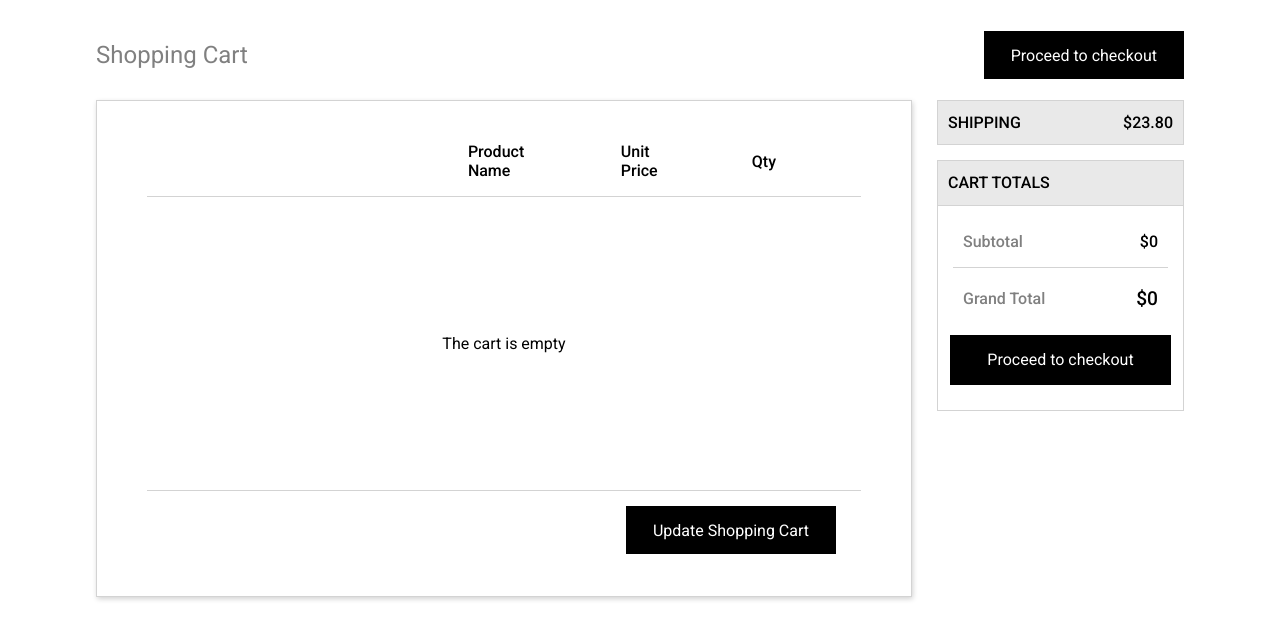
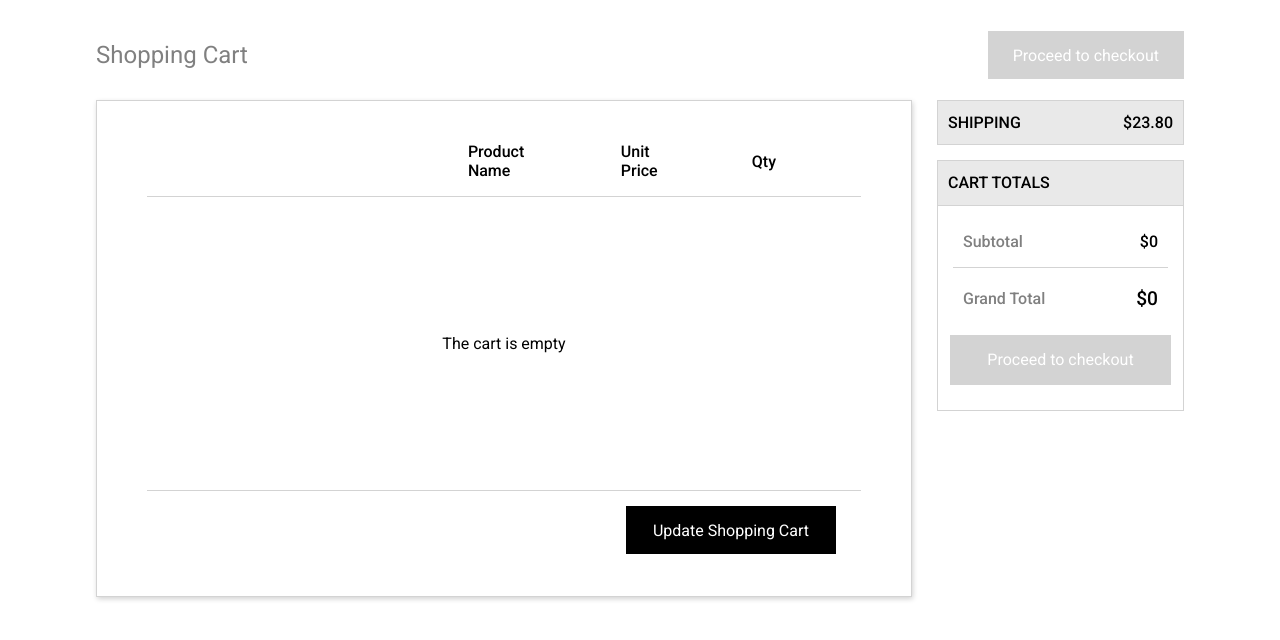
Before and after one commit to KajetanAugust/react-checkout-page, a React (Create React App) app: page / in a window 1280 px wide. Both pictures are taken after a click on the picture 162 px from the left and 343 px from the top of the page. Shown: the top 640 px of the page. Built offline with nearby package versions, Linux system fonts and the light colour scheme.

Commit message:
feat: added logic for "Proceed to checkout" buttons.
If quantity is 0 or the products are deleted from the cart the "Proceed to checkout" buttons are grayed out. When user tries to press them alert is shown informing that quantity is 0 or the cart is empty.

```diff
--- a/src/App.css
+++ b/src/App.css
@@ -156,8 +156,13 @@ button:hover {
 }
 
 .x-and-edit {
-  height: 30px;
-  width: 30px;
+  height: 25px;
+  width: 25px;
+  margin-left: 5px;
+}
+
+.x-and-edit:hover {
+  box-shadow: 0 0 5px var(--lightgray);
 }
 
 /*PRODUCT CARD FOOTER*/
--- a/src/Components/App.js
+++ b/src/Components/App.js
@@ -9,7 +9,7 @@ import CheckoutComplete from "./CheckoutComplete";
 
 class App extends Component {
     state= {
-        quantity: 2,
+        quantity: 1,
         unitPrice: 11.90,
         shipping: 23.80,
     }
@@ -29,6 +29,7 @@ class App extends Component {
                     <Fragment>
                         <Header
                             handleCheckout={this.handleCheckout}
+                            quantity={this.state.quantity}
                         />
                         <main className='main-wrapper'>
                             <ProductCard
--- a/src/Components/Header.js
+++ b/src/Components/Header.js
@@ -3,11 +3,25 @@ import { Link } from "react-router-dom";
 
 class Header extends Component {
 
+    noQuantityAlert = () => {
+        alert('Your cart is empty or products quantity is equal zero')
+    }
+
     render() {
+        const { quantity } = this.props
         return (
             <header>
                 <h1>Shopping Cart</h1>
-                <Link to='/checkout-complete'><button>Proceed to checkout</button></Link>
+                {
+                    quantity !== 0
+                        ?
+                        <Link to='/checkout-complete'><button>Proceed to checkout</button></Link>
+                        :
+                        <button
+                            style={{backgroundColor:'lightgray', border:'none', color:'white'}}
+                            onClick={this.noQuantityAlert}
+                        >Proceed to checkout</button>
+                }
             </header>
         );
     }
--- a/src/Components/ProductCard.js
+++ b/src/Components/ProductCard.js
@@ -74,6 +74,7 @@ class ProductCard extends Component {
                                         onClick={this.handleQuantIncrease}
                                     >+</button>
                                     <img
+                                        className='x-and-edit'
                                         src='images/edit-img.png'
                                         alt='edit button'
                                         onClick={this.handleQuantitySetting}
--- a/src/Components/ShippingAndTotal.js
+++ b/src/Components/ShippingAndTotal.js
@@ -2,6 +2,10 @@ import React, {Component} from 'react'
 import {Link} from "react-router-dom";
 
 class ShippingAndTotal extends Component {
+
+    noQuantityAlert = () => {
+        alert('Your cart is empty or products quantity is equal zero')
+    }
 
     render() {
         const { shipping, quantity, unitPrice } = this.props
@@ -10,7 +14,7 @@ class ShippingAndTotal extends Component {
             <div className="shipping-and-total">
                 <div className="shipping-div">
                     <p>SHIPPING</p>
-                    <p>${(subtotal > 100 ? 0 : shipping).toFixed(2)}</p>
+                    <p>${subtotal > 100 ? 0 :(subtotal > 100 ? 0 : shipping).toFixed(2)}</p>
                 </div>
                 <div className="total-wrap">
                     <p>CART TOTALS</p>
@@ -22,7 +26,16 @@ class ShippingAndTotal extends Component {
                         <p>Grand Total</p>
                         <p>${subtotal === 0 ? 0 :(subtotal + (subtotal > 100 ? 0 : shipping)).toFixed(2)}</p>
                     </div>
-                    <Link to='/checkout-complete'><button>Proceed to checkout</button></Link>
+                    {
+                        quantity !== 0
+                        ?
+                            <Link to='/checkout-complete'><button>Proceed to checkout</button></Link>
+                        :
+                            <button
+                                onClick={this.noQuantityAlert}
+                                style={{backgroundColor:'lightgray', border:'none', color:'white'}}
+                            >Proceed to checkout</button>
+                    }
                 </div>
             </div>
         );
```
